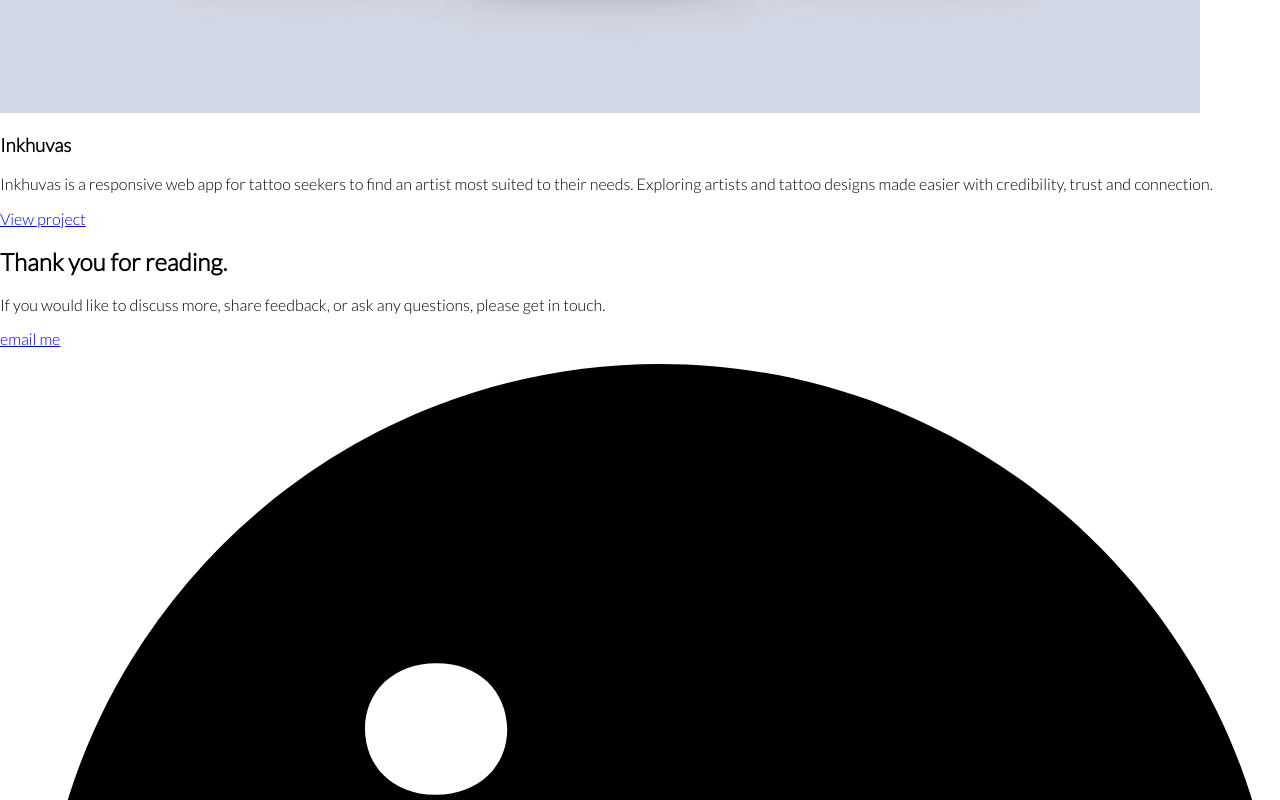
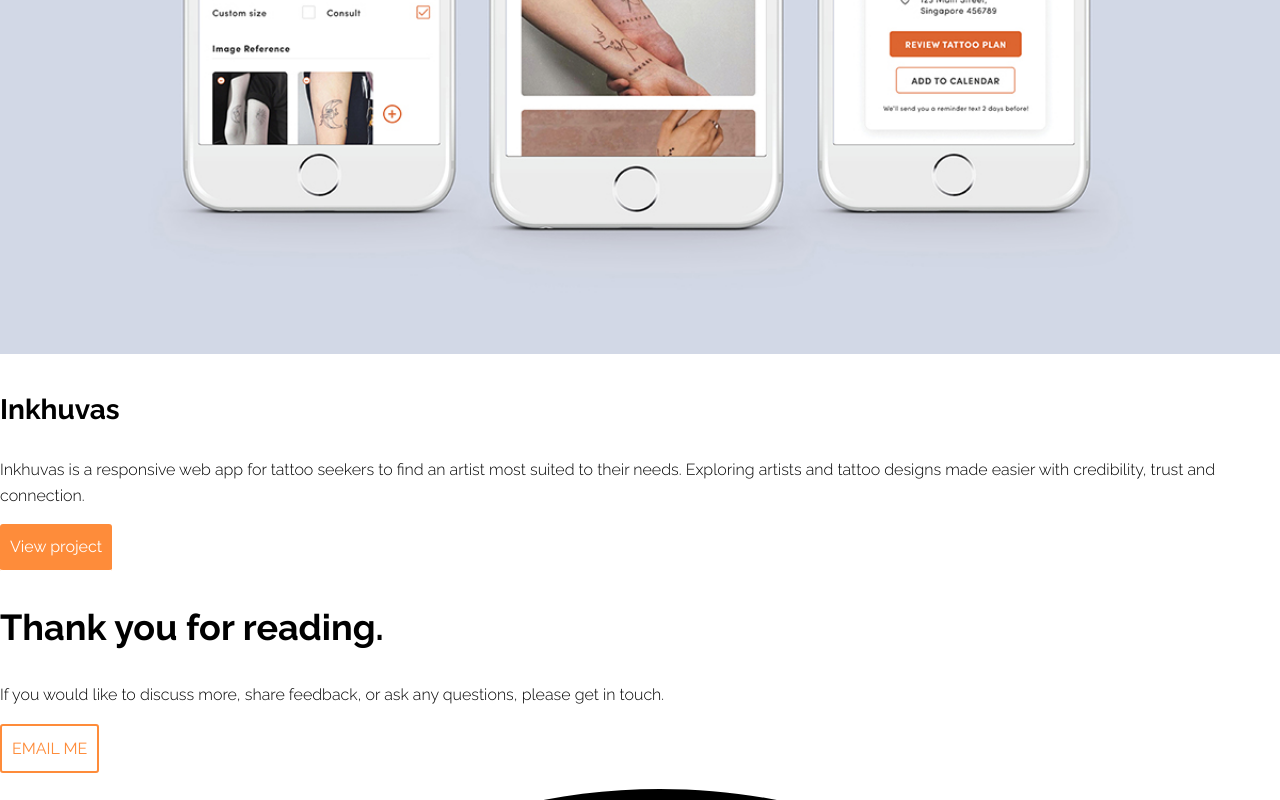
Before and after one commit to cherylcreative/portfolio-website, a plain HTML site: page index.html in a window 1280 px wide. Shown: the part 1120-1920 px from the top of the page. Drawn offline with nearby package versions, Linux system fonts and the light colour scheme; files that its build step writes are made by us from their sources.

Commit message:
css styling

```diff
--- /dev/null
+++ b/css/style.css
@@ -0,0 +1,84 @@
+/* Colours used:
+Primary colour (Orange): #FE8C3A, #FED6B8 (60%)
+Secondary colour (Blue): #203b81 */
+
+body {
+    background-color: #ffffff;
+    font-family: 'Raleway', sans-serif;
+    font-size: 16px;
+    font-weight: 300;
+    line-height: 1.6;
+  }
+
+  h1,h2,h3 {
+    line-height: 1.4;
+  }
+
+  h1 {
+    font-size: 2.75em;
+    font-weight: 800;
+  }
+
+  h2 {
+    font-size: 2.25em;
+    font-weight: 700;
+  }
+
+  h3 {
+    font-size: 1.75em;
+    font-weight: 700;
+  }
+
+  img {
+    width: 100%;
+  }
+
+  a {
+    color: #FE8C3A;
+    text-decoration: none;
+  }
+
+  /* a:visited {
+    color: #203b81;
+  } */
+
+  a:hover {
+    color:#FED6B8
+  }
+
+  a:focus {
+    color:#FED6B8;
+    text-decoration: underline;
+  }
+
+  /* a:active {
+    color:#203b81
+  } */
+
+.button {
+  display: inline-block;
+  background-color: #FE8C3A;
+  color: #ffffff;
+  font-weight: 400;
+  padding: 10px;
+  border-radius: 3px;
+  border-bottom: 2px solid;
+  transition: 0.2s opacity;
+}
+
+.button:hover {
+  opacity: 0.8;
+  text-decoration: none;
+}
+
+.button.contact {
+  background-color: transparent;
+  color: #FE8C3A;
+  text-transform: uppercase;
+  border: 2px solid;
+}
+
+.button.contact:hover {
+  background-color: #FE8C3A;
+  color: #ffffff;
+}
--- a/index.html
+++ b/index.html
@@ -7,7 +7,8 @@
   <link href="img/cheryl-dp.png" rel="shortcut icon">
   <link rel="stylesheet" type="text/css" href="https://cdnjs.cloudflare.com/ajax/libs/normalize/8.0.0/normalize.min.css">
   <link rel="stylesheet" type="text/css" href="css/style.css">
-  <link href="https://fonts.googleapis.com/css2?family=Lato:wght@100;300&display=swap" rel="stylesheet">
+  <link href="https://fonts.googleapis.com/css2?family=Raleway:ital,wght@0,100;0,300;0,400;0,500;0,600;0,700;0,800;1,100;1,300;1,400;1,500;1,600;1,700;1,800&display=swap" rel="stylesheet">
+  <meta name="viewport" content="width=device-width, initial-scale=1">
 </head>
 
 <body>
@@ -50,7 +51,7 @@
           <div>
             <h3>Inkhuvas</h3>
             <p>Inkhuvas is a responsive web app for tattoo seekers to find an artist most suited to their needs. Exploring artists and tattoo designs made easier with credibility, trust and connection.</p>
-            <a href="inkhuvas.html">View project</a>
+            <a href="inkhuvas.html" class="button">View project</a>
           </div>
         </div>
       </div>
@@ -63,7 +64,7 @@
       <h2>Thank you for reading.</h2>
       <p>If you would like to discuss more, share feedback, or ask any questions, please get in touch.</p>
       <div>
-        <a href="mailto:hello@cherylcreative.com">email me</a>
+        <a href="mailto:hello@cherylcreative.com" class="button contact">email me</a>
       </div>
       <!-- social media layout and placeholder -->
       <div>
--- a/style.css
+++ /dev/null
@@ -1,7 +0,0 @@
-/* Colours used:
-Primary colour (Orange): #FE8C3A
-Secondary colour (Blue): #203b81 */
-
-body {
-    font-family: 'Lato', sans-serif;
-  }
```
Also changed, not shown: about.html (+3 -4 lines), inkhuvas.html (+2 -3 lines), 1 other file.
